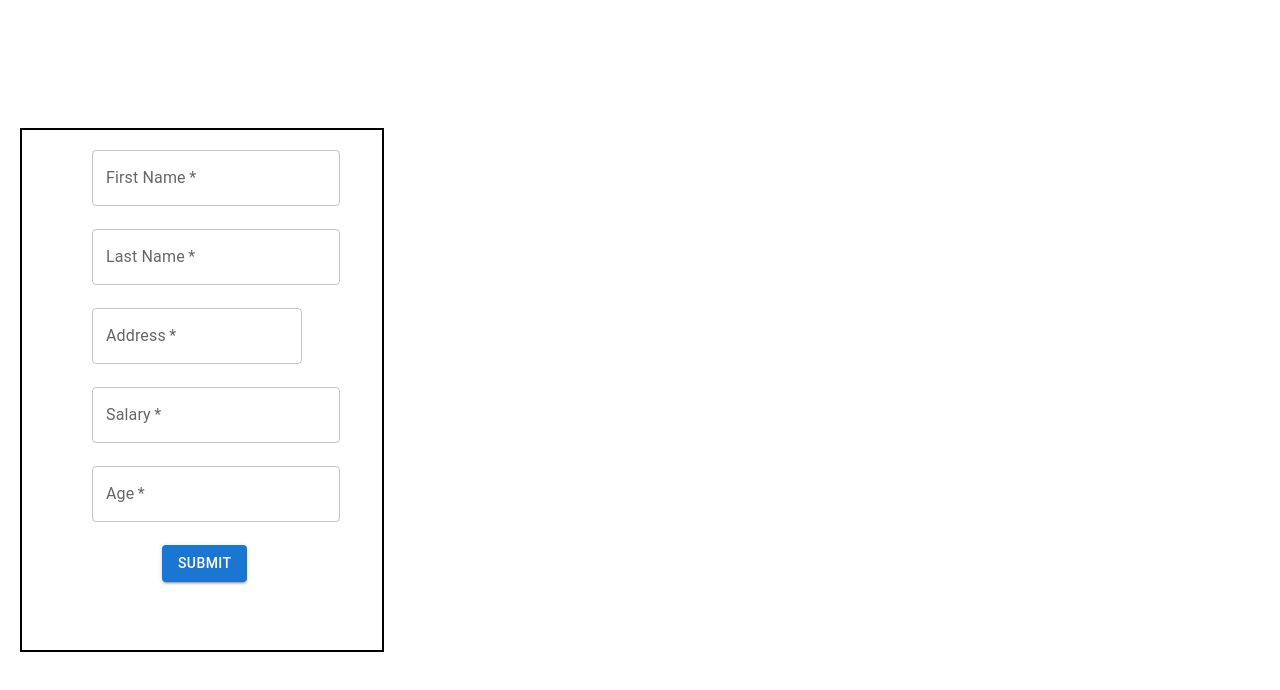
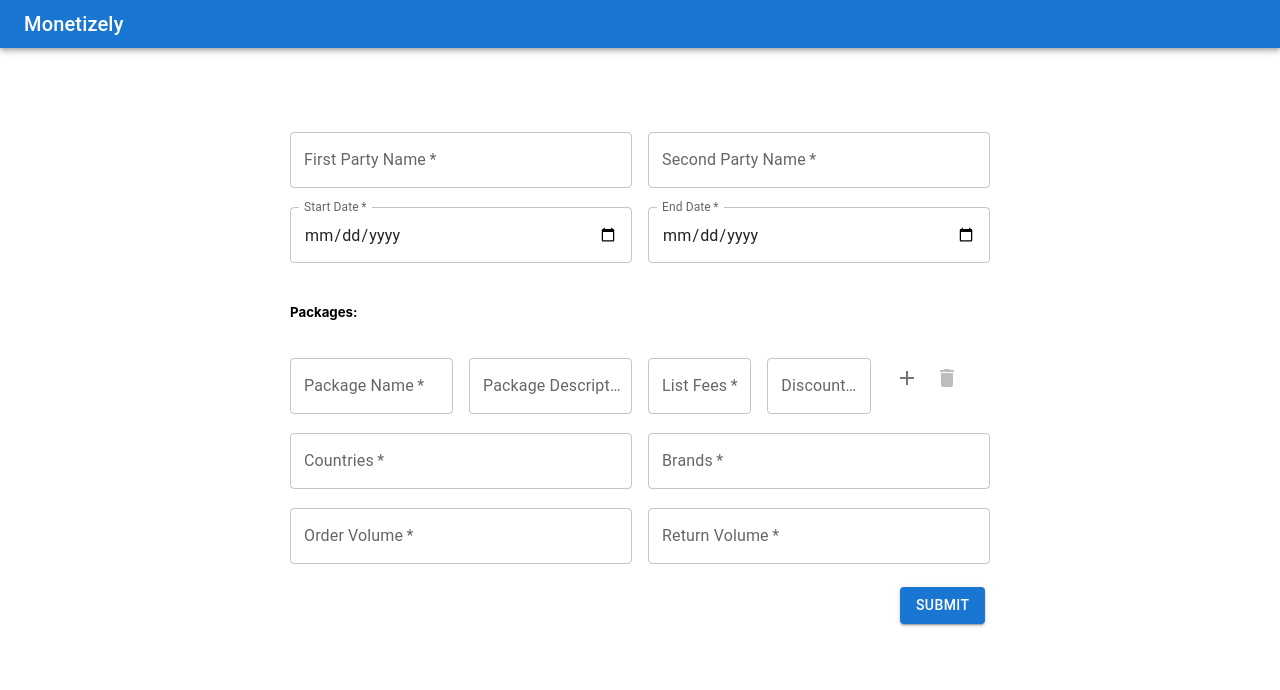
Before and after one commit to divya-techprescient/Monetizely-Poc-Fe, a React (Create React App) app: page / in a window 1280 px wide. Shown: the top 690 px of the page. Built offline with nearby package versions, Linux system fonts and the light colour scheme.

Commit message:
feat: new form added

```diff
--- a/package.json
+++ b/package.json
@@ -5,13 +5,18 @@
   "dependencies": {
     "@emotion/react": "^11.11.0",
     "@emotion/styled": "^11.11.0",
+    "@material-ui/core": "^4.12.4",
+    "@material-ui/icons": "^4.11.3",
+    "@mui/icons-material": "^5.11.16",
     "@mui/material": "^5.12.3",
     "@testing-library/jest-dom": "^5.16.5",
     "@testing-library/react": "^13.4.0",
     "@testing-library/user-event": "^13.5.0",
     "axios": "^1.4.0",
     "formik": "^2.2.9",
+    "install": "^0.13.0",
     "js-file-download": "^0.4.12",
+    "npm": "^9.6.6",
     "react": "^18.2.0",
     "react-dom": "^18.2.0",
     "react-router-dom": "^6.11.1",
--- a/src/Components/MyForm.jsx
+++ b/src/Components/MyForm.jsx
@@ -1,48 +1,72 @@
 import React from "react";
 import { Button, Box, Grid, FormHelperText } from "@mui/material";
-import { Formik, Form, Field, ErrorMessage } from "formik";
+import { Formik, Form, Field, ErrorMessage, FieldArray } from "formik";
 import * as Yup from "yup";
 import { TextField } from "@mui/material";
 import axios from "axios";
+import IconButton from "@mui/material/IconButton";
+import DeleteIcon from "@mui/icons-material/Delete";
+import AddIcon from "@material-ui/icons/Add";
+import NavBar from "./Navbar";
 
 const MyForm = () => {
-  const paperStyle = {
+  const boxWrapper = {
     padding: 20,
-    height: "60vh",
-    width: "320px",
-    marginTop: "10%",
-    marginLeft: "20px",
-    border: "2px solid black",
+    marginTop: "5%",
+
+    display: "flex",
+    justifyContent: "center",
+    height: "80vh",
   };
   const initialValues = {
-    first_name: "",
-    last_name: "",
-    address: "",
-    salary: "",
-    age: "",
+    firstPartyName: "",
+    secondPartyName: "",
+    startDate: "",
+    endDate: "",
+    packages: [
+      {
+        name: "",
+        description: "",
+        listFees: "",
+        discountedFees: "",
+      },
+    ],
+    countries: "",
+    brands: "",
+    orderVolume: "",
+    returnVolume: "",
   };
 
   const validationSchema = Yup.object({
-    first_name: Yup.string().required("First Name is required"),
-    last_name: Yup.string().required("Last Name is required"),
-    address: Yup.string().required("Address is required"),
-    salary: Yup.string().required("Salary is required"),
-    age: Yup.string().required("Age is required"),
+    firstPartyName: Yup.string().required("Required"),
+    secondPartyName: Yup.string().required("Required"),
+    startDate: Yup.date().required("Required"),
+    endDate: Yup.date().required("Required"),
+    packages: Yup.array().of(
+      Yup.object().shape({
+        name: Yup.string().required("Required"),
+        description: Yup.string().required("Required"),
+        listFees: Yup.number().required("Required"),
+        discountedFees: Yup.number().required("Required"),
+      })
+    ),
+    countries: Yup.string().required("Required"),
+    brands: Yup.string().required("Required"),
+    orderVolume: Yup.number().required("Required"),
+    returnVolume: Yup.number().required("Required"),
   });
-
   const handleSubmit = async (values) => {
     try {
       const response = await axios.post(
-        "http://127.0.0.1:8000/pdf/generate",
+        "http://127.0.0.1:8000/contract/generate",
         values,
         { responseType: "blob" }
       );
+      console.log(response);
       const contentDisposition = response.headers["content-disposition"];
       const fileNameRegex = /filename="(.+)"/;
       const matches = fileNameRegex.exec(contentDisposition);
-      const fileName = matches
-        ? matches[1]
-        : `${values.first_name} ${values.last_name}.pdf`;
+      const fileName = matches ? matches[1] : `contract.pdf`;
       const fileBlob = await response.data;
       const fileUrl = URL.createObjectURL(fileBlob);
       const link = document.createElement("a");
@@ -57,26 +81,37 @@ const MyForm = () => {
   };
 
   return (
-    <Box style={paperStyle}>
+    <>
+      <NavBar />
+      <Box style={boxWrapper}>
         <Formik
           initialValues={initialValues}
           validationSchema={validationSchema}
           onSubmit={handleSubmit}
         >
           {({ errors, touched }) => (
-          <Form style={{ marginLeft: "50px" }}>
-            <Grid container spacing={2.5}>
-              <Grid item xs={12}>
+            <Form
+              style={{
+                // backgroundColor: "gray",
+                width: "700px",
+              }}
+            >
+              <Grid
+                container
+                spacing={2}
+                style={{ marginTop: "4rem !important" }}
+              >
+                <Grid item xs={6}>
                   <Field
                     as={TextField}
                     type="text"
-                  name="first_name"
-                  label="First Name"
+                    name="firstPartyName"
+                    label="First Party Name"
                     required
-                  fullwidth
+                    fullWidth
                     helperText={
                       <ErrorMessage
-                      name="first_name"
+                        name="firstPartyName"
                         component={FormHelperText}
                         error
                       />
@@ -84,16 +119,17 @@ const MyForm = () => {
                   />
                 </Grid>
 
-              <Grid item xs={12}>
+                <Grid item xs={6}>
                   <Field
                     as={TextField}
                     type="text"
-                  name="last_name"
-                  label="Last Name"
+                    name="secondPartyName"
+                    label="Second Party Name"
                     required
+                    fullWidth
                     helperText={
                       <ErrorMessage
-                      name="last_name"
+                        name="secondPartyName"
                         component={FormHelperText}
                         error
                       />
@@ -101,17 +137,152 @@ const MyForm = () => {
                   />
                 </Grid>
 
+                <Grid item xs={6}>
+                  <Field
+                    as={TextField}
+                    type="date"
+                    name="startDate"
+                    label="Start Date"
+                    required
+                    fullWidth
+                    //inputProps={{ "data-testid": "startDateInput" }}
+                    InputLabelProps={{ shrink: true }}
+                    helperText={
+                      <ErrorMessage
+                        name="startDate"
+                        component={FormHelperText}
+                        error
+                      />
+                    }
+                  />
+                </Grid>
+                <Grid item xs={6}>
+                  <Field
+                    as={TextField}
+                    type="date"
+                    name="endDate"
+                    label="End Date"
+                    InputLabelProps={{ shrink: true }}
+                    required
+                    fullWidth
+                    helperText={
+                      <ErrorMessage
+                        name="endDate"
+                        component={FormHelperText}
+                        error
+                      />
+                    }
+                  />
+                </Grid>
+                <Grid item xs={8}>
+                  <h5>Packages:</h5>
+                </Grid>
+
                 <Grid item xs={12}>
+                  <FieldArray name="packages">
+                    {({ push, remove, form }) => (
+                      <>
+                        {form.values.packages.map((_, index) => (
+                          <Grid container spacing={2} key={index}>
+                            <Grid item xs={3}>
                               <Field
                                 as={TextField}
                                 type="text"
-                  name="address"
-                  label="Address"
+                                name={`packages.${index}.name`}
+                                label="Package Name"
                                 required
-                  multiline
+                                fullWidth
                                 helperText={
                                   <ErrorMessage
-                      name="address"
+                                    name={`packages.${index}.name`}
+                                    component={FormHelperText}
+                                    error
+                                  />
+                                }
+                              />
+                            </Grid>
+                            <Grid item xs={3}>
+                              <Field
+                                as={TextField}
+                                type="text"
+                                name={`packages.${index}.description`}
+                                label="Package Description"
+                                required
+                                fullWidth
+                                helperText={
+                                  <ErrorMessage
+                                    name={`packages.${index}.description`}
+                                    component={FormHelperText}
+                                    error
+                                  />
+                                }
+                              />
+                            </Grid>
+                            <Grid item xs={2}>
+                              <Field
+                                as={TextField}
+                                type="number"
+                                name={`packages.${index}.listFees`}
+                                label="List Fees"
+                                required
+                                fullWidth
+                                helperText={
+                                  <ErrorMessage
+                                    name={`packages.${index}.listFees`}
+                                    component={FormHelperText}
+                                    error
+                                  />
+                                }
+                              />
+                            </Grid>
+                            <Grid item xs={2}>
+                              <Field
+                                as={TextField}
+                                type="number"
+                                name={`packages.${index}.discountedFees`}
+                                label="Discounted Fees"
+                                required
+                                fullWidth
+                                helperText={
+                                  <ErrorMessage
+                                    name={`packages.${index}.discountedFees`}
+                                    component={FormHelperText}
+                                    error
+                                  />
+                                }
+                              />
+                            </Grid>
+                            <Grid item xs={2}>
+                              <IconButton
+                                onClick={() => push(initialValues.packages[0])}
+                              >
+                                <AddIcon />
+                              </IconButton>
+                              <IconButton
+                                onClick={() => remove(index)}
+                                disabled={form.values.packages.length === 1}
+                              >
+                                <DeleteIcon />
+                              </IconButton>
+                            </Grid>
+                          </Grid>
+                        ))}
+                      </>
+                    )}
+                  </FieldArray>
+                </Grid>
+
+                <Grid item xs={6}>
+                  <Field
+                    as={TextField}
+                    type="text"
+                    name="countries"
+                    label="Countries"
+                    required
+                    fullWidth
+                    helperText={
+                      <ErrorMessage
+                        name="countries"
                         component={FormHelperText}
                         error
                       />
@@ -119,32 +290,54 @@ const MyForm = () => {
                   />
                 </Grid>
 
-              <Grid item xs={12}>
+                <Grid item xs={6}>
                   <Field
                     as={TextField}
-                  type="number"
-                  name="salary"
-                  label="Salary"
+                    type="text"
+                    name="brands"
+                    label="Brands"
                     required
+                    fullWidth
                     helperText={
                       <ErrorMessage
-                      name="salary"
+                        name="brands"
                         component={FormHelperText}
                         error
                       />
                     }
                   />
                 </Grid>
-
-              <Grid item xs={12}>
+                <Grid item xs={6}>
                   <Field
                     as={TextField}
                     type="number"
-                  name="age"
-                  label="Age"
+                    name="orderVolume"
+                    label="Order Volume"
                     required
+                    fullWidth
                     helperText={
-                    <ErrorMessage name="age" component={FormHelperText} error />
+                      <ErrorMessage
+                        name="orderVolume"
+                        component={FormHelperText}
+                        error
+                      />
+                    }
+                  />
+                </Grid>
+                <Grid item xs={6}>
+                  <Field
+                    as={TextField}
+                    type="number"
+                    name="returnVolume"
+                    label="Return Volume"
+                    required
+                    fullWidth
+                    helperText={
+                      <ErrorMessage
+                        name="returnVolume"
+                        component={FormHelperText}
+                        error
+                      />
                     }
                   />
                 </Grid>
@@ -154,7 +347,7 @@ const MyForm = () => {
                 color="primary"
                 variant="contained"
                 style={{
-                margin: "20px 0 0 70px",
+                  margin: "20px 0 0px 610px",
                 }}
               >
                 Submit
@@ -163,6 +356,7 @@ const MyForm = () => {
           )}
         </Formik>
       </Box>
+    </>
   );
 };
 
--- /dev/null
+++ b/src/Components/Navbar.jsx
@@ -0,0 +1,19 @@
+import * as React from "react";
+import AppBar from "@mui/material/AppBar";
+import Box from "@mui/material/Box";
+import Toolbar from "@mui/material/Toolbar";
+import Typography from "@mui/material/Typography";
+
+export default function NavBar() {
+  return (
+    <Box sx={{ flexGrow: 1 }}>
+      <AppBar position="static">
+        <Toolbar variant="dense">
+          <Typography variant="h6" color="inherit" component="div">
+            Monetizely
+          </Typography>
+        </Toolbar>
+      </AppBar>
+    </Box>
+  );
+}
```
Also changed, not shown: 1 other file (tests, documents, lock files or other folders). Lines whose indentation alone changed are shown as unchanged.
